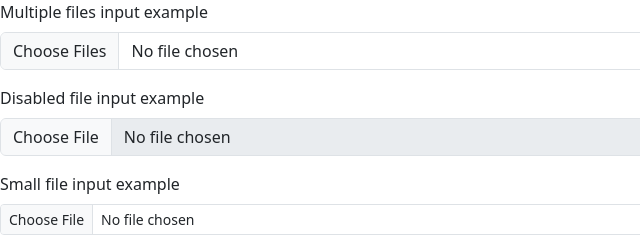
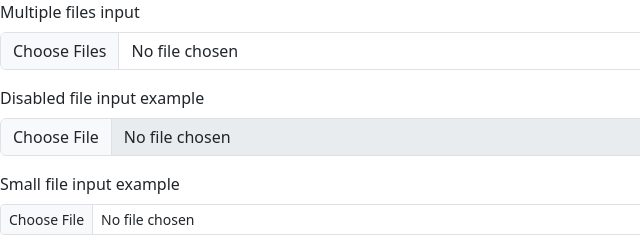
Before and after one commit to Blue55berry/Not, a plain HTML site: page index.html in a window 1280 px wide. Shown: the top 240 px of the page, 0-640 px from the left. Drawn offline with nearby package versions, Linux system fonts and the light colour scheme.

Commit message:
FEAT: change to example input

```diff
--- a/index.html
+++ b/index.html
@@ -12,7 +12,7 @@
 <body>
 
       <div class="mb-3">
-        <label for="formFileMultiple" class="form-label">Multiple files input example</label>
+        <label for="formFileMultiple" class="form-label">Multiple files input </label>
         <input class="form-control" type="file" id="formFileMultiple" multiple>
       </div>
       <div class="mb-3">
```
